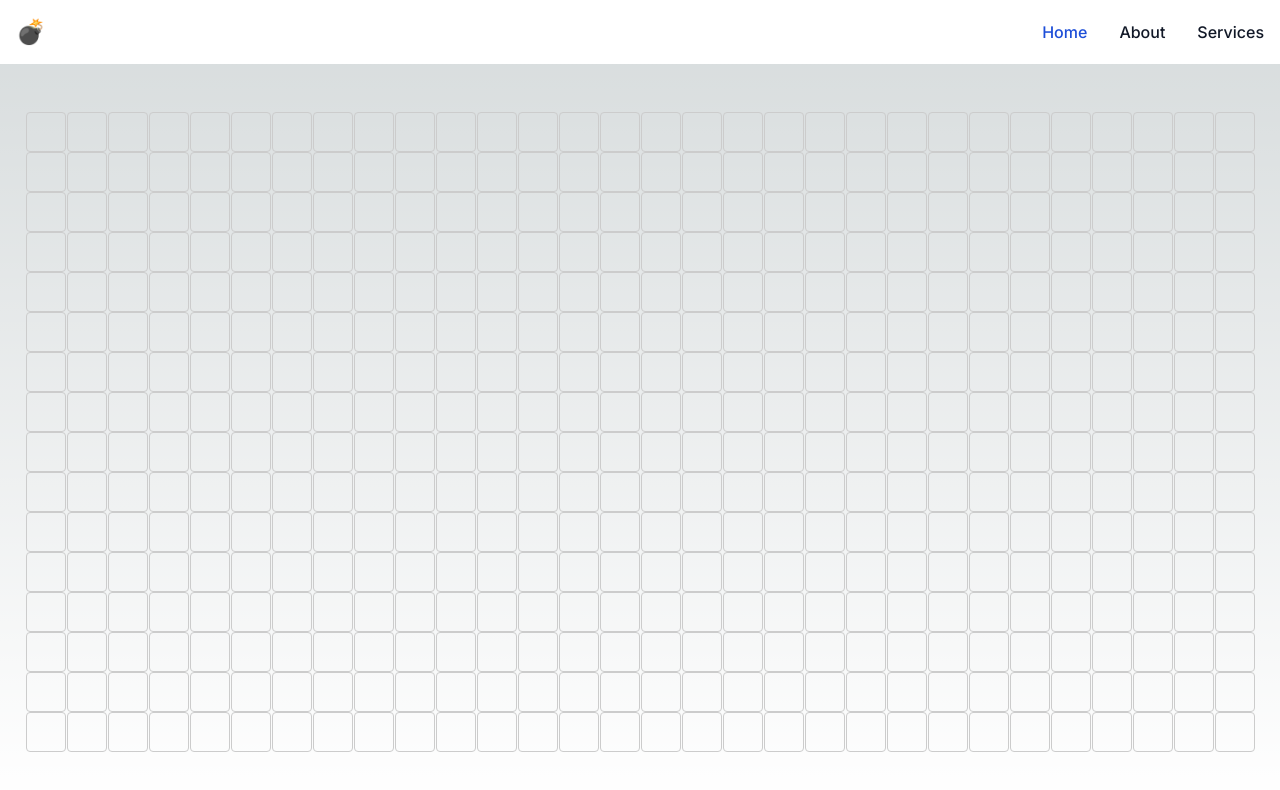
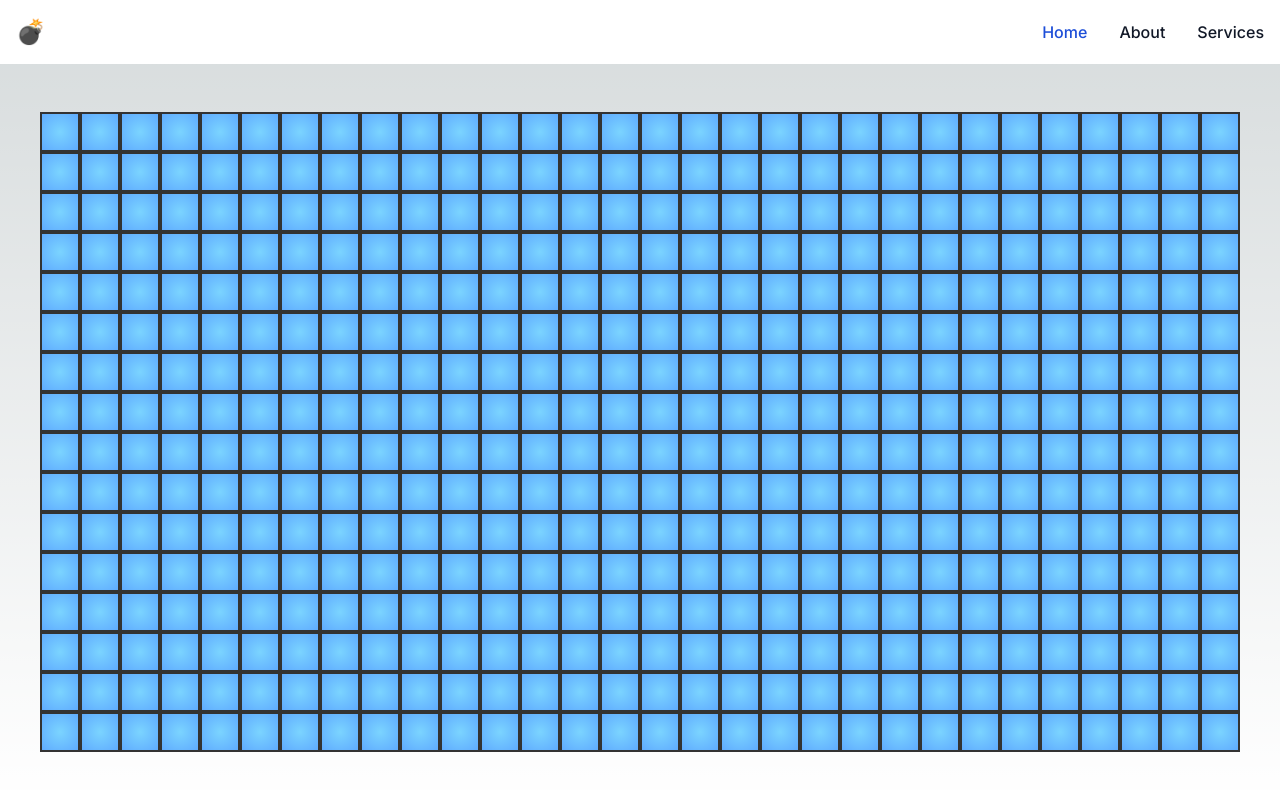
Before and after one commit to ChihHaoYang/mine-sweeper, a Next.js app: page / in a window 1280 px wide. Shown: the top 790 px of the page. Built offline with nearby package versions, Linux system fonts and the light colour scheme.

Commit message:
refactor: use global game state to control components

```diff
--- a/app/components/GameBoard.tsx
+++ b/app/components/GameBoard.tsx
@@ -1,6 +1,6 @@
 import React, { useEffect } from 'react';
 import { useGameState, GameState, GameStatus } from '../store/game';
-import { generateFakeGrids } from '../utils';
+import { generateFakeGrids, generateGridsState } from '../utils';
 import Grid from './Grid';
 
 const boardClass: {
@@ -18,17 +18,17 @@ const GameBoard = () => {
   const { rowNumber, columnNumber } = modeData[mode];
 
   useEffect(() => {
-    setGrids(generateFakeGrids(rowNumber, columnNumber) as number[][]);
+    setGrids(
+      generateFakeGrids(rowNumber, columnNumber),
+      generateGridsState(rowNumber, columnNumber)
+    );
   }, [rowNumber, columnNumber]);
 
   return (
     <div className='p-3 flex justify-center items-center flex-1'>
       <div className=''>
         {grids.map((row, rowIndex) => (
-          <div
-            key={rowIndex}
-            className={`grid ${boardClass[columnNumber]} gap-px`}
-          >
+          <div key={rowIndex} className={`grid ${boardClass[columnNumber]}`}>
             {row.map((value, colIndex) => (
               <Grid
                 key={colIndex}
--- a/app/components/Grid.tsx
+++ b/app/components/Grid.tsx
@@ -1,6 +1,6 @@
 import React, { useState, useRef } from 'react';
 import { useGameState, GameState, GameStatus } from '../store/game';
-import { generateGrids, generateFakeGrids } from '../utils';
+import { generateGrids, generateGridsState } from '../utils';
 
 interface GridProps {
   value: number;
@@ -26,10 +26,17 @@ const Grid = ({
   columnNumber,
   bombNumber
 }: GridProps) => {
-  const [gridState, setGridState] = useState<GridState>(GridState.default);
-  const { gameStart, gameOver, status, setGrids } = useGameState<GameState>(
-    state => state
-  );
+  // const [gridState, setGridState] = useState<GridState>(GridState.default);
+  const {
+    gameStart,
+    gameOver,
+    status,
+    setGrids,
+    gridsState,
+    updateGridsState
+  } = useGameState<GameState>(state => state);
+  console.log({ gridsState, rowNumber, columnNumber });
+  const gridState = gridsState[row][column];
 
   function onClick() {
     if (status === GameStatus.default) {
@@ -40,18 +47,18 @@ const Grid = ({
           columnNumber,
           bombNumber,
           rowNumber * row + column
-        )
+        ),
+        generateGridsState(rowNumber, columnNumber)
       );
     }
     switch (gridState) {
       case GridState.default: {
+        updateGridsState([{ row, column, state: GridState.opened }]);
         if (value === 9) {
           alert('Bomb');
-          setGridState(GridState.opened);
           gameOver();
           return;
         }
-        setGridState(GridState.opened);
       }
       case GridState.flagged:
       case GridState.question:
@@ -64,13 +71,13 @@ const Grid = ({
     e.preventDefault();
     switch (gridState) {
       case GridState.default:
-        setGridState(GridState.flagged);
+        updateGridsState([{ row, column, state: GridState.flagged }]);
         return;
       case GridState.flagged:
-        setGridState(GridState.question);
+        updateGridsState([{ row, column, state: GridState.question }]);
         return;
       case GridState.question:
-        setGridState(GridState.default);
+        updateGridsState([{ row, column, state: GridState.default }]);
         return;
       case GridState.opened:
         return;
@@ -94,7 +101,7 @@ const Grid = ({
 
   return (
     <div
-      className={`grid-cell select-none`}
+      className={`grid-cell select-none ${gridState === GridState.opened ? 'open' : ''}`}
       onDoubleClick={onDoubleClick}
       onClick={onClick}
       onContextMenu={onContextMenu}
--- a/app/globals.css
+++ b/app/globals.css
@@ -48,14 +48,17 @@ body {
 .grid-cell {
   width: 40px;
   height: 40px;
-  border: 1px solid #ccc;
+  border: 2px solid #333;
   display: flex;
   align-items: center;
   justify-content: center;
-  cursor: pointer;
   font-size: 18px;
   font-weight: bold;
-  border-radius: 4px;
+  background: radial-gradient(#7bd4ff, #5fabff);
+}
+
+.grid-cell.open {
+  background: radial-gradient(#ffffff, #cccccc);
 }
 
 .grid-cell:hover {
--- a/app/utils/index.ts
+++ b/app/utils/index.ts
@@ -1,3 +1,5 @@
+import { GridState } from '../store/game';
+
 export function getBombIndexList(
   totalGrid: number,
   bombNumber: number,
@@ -72,6 +74,12 @@ export function generateGrids(
   return grid2d;
 }
 
+export function generateGridsState(rowNumber: number, columnNumber: number) {
+  return Array.from({ length: rowNumber }).map(e => {
+    return Array.from({ length: columnNumber }).fill(GridState.default);
+  }) as GridState[][];
+}
+
 export function floodFillGrids2D(
   row: number,
   col: number,
```
